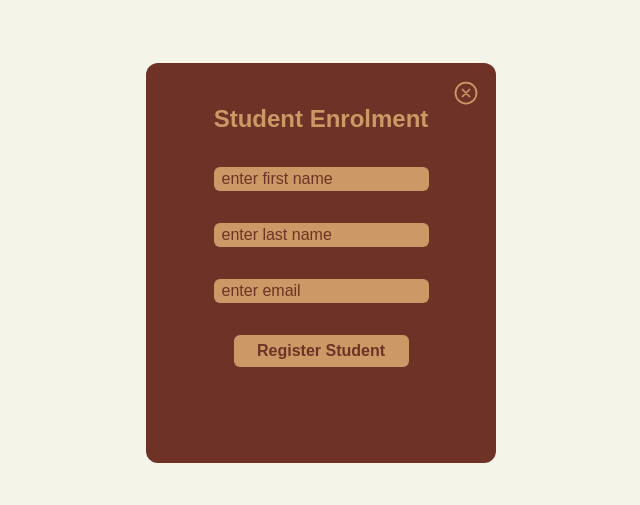
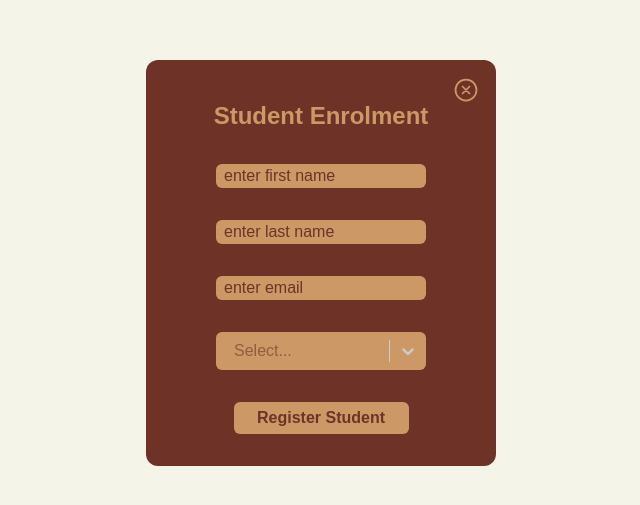
Before and after one commit to Akul02/panchapuranam, a Next.js app in the folder frontend/: page /register/student in a window 1280 px wide. Shown: the part 137-642 px from the top of the page, without its empty margins (319-959 px from the left). Built offline with nearby package versions, Linux system fonts and the light colour scheme; no server answers.

Commit message:
added program enrolment functionality to student register form

```diff
--- a/frontend/components/features/teacher/RegisterStudent.tsx
+++ b/frontend/components/features/teacher/RegisterStudent.tsx
@@ -1,17 +1,22 @@
 "use client"
 
 import React, { FormEvent, useState } from 'react'
+import Select, { MultiValue } from 'react-select'
 import SimpleTextField from '../../ui/SimpleTextField'
 import Form from '../../ui/Form';
 import SubmitButton from '../../ui/FormSubmitButton';
+import { Programs } from '../../../constants/global';
 
 export default function RegisterStudent() {
 
     const [formData, setFormData] = useState({
         firstName : "",
         lastName : "",
-        email : ""
+        email : "",
+        programNames : [] as string[],
     })
+
+    const options = Object.values(Programs).map((program) => ({value: program, label : program}));
 
     const [isError, setIsError] = useState(false);
     const [errorString, setErrorString] = useState("");
@@ -24,6 +29,14 @@ export default function RegisterStudent() {
         setFormData((prev) => ({
             ...prev,
             [field]:value
+        }))
+    }
+
+    const handleSelectChange = (selected : MultiValue<{value : string, label : string}>) => {
+        const programs = selected.map((item) => item.value);
+        setFormData((prev) => ({
+            ...prev,
+            programNames: programs
         }))
     }
 
@@ -46,7 +59,7 @@ export default function RegisterStudent() {
 
             const resText = await res.text();
             console.log(resText);
-            setFormData({"firstName" : "", "lastName" : "", "email" : ""});
+            setFormData({"firstName" : "", "lastName" : "", "email" : "", programNames:[]});
             setIsSuccess(true);
             setSuccessString("Successfully enrolled Student");
         })
@@ -55,6 +68,7 @@ export default function RegisterStudent() {
             setErrorString(err.message);
             console.log(err.message);
         })
+
     }
 
     return (
@@ -62,6 +76,61 @@ export default function RegisterStudent() {
             <SimpleTextField type="text" input="first name" value={formData.firstName} isError={false} onChange={(val : string) => handleChange("firstName", val)} />
             <SimpleTextField type="text" input="last name" value={formData.lastName} isError={false} onChange={(val : string) => handleChange("lastName", val)} />
             <SimpleTextField type="text" input="email" value={formData.email} isError={isError} onChange={(val : string) => handleChange("email", val)} />
+            <Select options={options} isMulti className="mb-8 w-3/5" onChange={handleSelectChange} instanceId="programs-select"
+                styles={{
+                    control: (base) => ({
+                        ...base,
+                        backgroundColor: "#CC9966",
+                        color: "#6E3326",
+                        fontWeight: "500",
+                        borderRadius: "0.375rem",
+                        border: "none",
+                        boxShadow: "none",
+                        paddingLeft: "0.5rem",
+                        cursor: "pointer",
+                        maxHeight: "80px",
+                        overflow: "auto"
+                    }),
+                    menu: (base) => ({
+                        ...base,
+                        backgroundColor: "#CC9966",
+                        borderRadius: "0.375rem",
+                    }),
+                    option: (base, state) => ({
+                        ...base,
+                        backgroundColor: state.isFocused ? "#6E3326" : "#CC9966",
+                        color: state.isFocused ? "#CC9966" : "#6E3326",
+                        fontWeight: "500",
+                        cursor: "pointer",
+                    }),
+                    multiValue: (base) => ({
+                        ...base,
+                        backgroundColor: "#6E3326",
+                    }),
+                    multiValueLabel: (base) => ({
+                        ...base,
+                        color: "#CC9966",
+                        fontWeight: "500",
+                    }),
+                    multiValueRemove: (base) => ({
+                        ...base,
+                        color: "#CC9966",
+                        ":hover": {
+                            backgroundColor: "#6E3326",
+                            opacity: 0.8,
+                        },
+                    }),
+                    placeholder: (base) => ({
+                        ...base,
+                        color: "#6E3326",
+                        opacity: 0.6,
+                    }),
+                    input: (base) => ({
+                        ...base,
+                        color: "#6E3326",
+                    }),
+                }}
+            />
             <SubmitButton>Register Student</SubmitButton>
         </Form>
     )
--- a/frontend/components/ui/SimpleTextField.tsx
+++ b/frontend/components/ui/SimpleTextField.tsx
@@ -11,9 +11,9 @@ type FunctionProps = {
 
 export default function SimpleTextField ({ type, input, value, onChange, isError, id = ""}: FunctionProps) {
     return (
-        <div className="mb-8">
+        <div className="mb-8 w-full flex justify-center">
             <label htmlFor={`${input}_input`}/>
-            <input className={`bg-secondary text-primary font-medium rounded-md pl-2 placeholder-primary ${isError ? "border border-solid border-red-600" : ""}`}
+            <input className={`w-3/5 bg-secondary text-primary font-medium rounded-md pl-2 placeholder-primary ${isError ? "border border-solid border-red-600" : ""}`}
                 id={`${input}_input${id}`}
                 type={`${type}`}
                 placeholder={`enter ${input}`}
--- a/frontend/constants/global.tsx
+++ b/frontend/constants/global.tsx
@@ -10,4 +10,9 @@ enum UserRole {
     NO_USER = "NO_USER"
 }
 
-export {languages, UserRole}
+enum Programs {
+    PANCHAPURANAM = "panchapuranam",
+    PROGRAM1 = "program1"
+}
+
+export {languages, UserRole, Programs}
--- a/frontend/package.json
+++ b/frontend/package.json
@@ -12,7 +12,8 @@
     "next": "15.1.11",
     "react": "^19.0.0",
     "react-dom": "^19.0.0",
-    "react-icons": "^5.5.0"
+    "react-icons": "^5.5.0",
+    "react-select": "^5.10.2"
   },
   "devDependencies": {
     "@eslint/eslintrc": "^3",
```
Also changed, not shown: frontend/styles/globals.css (+0 -139 lines), 1 other file (tests, documents, lock files or other folders).
